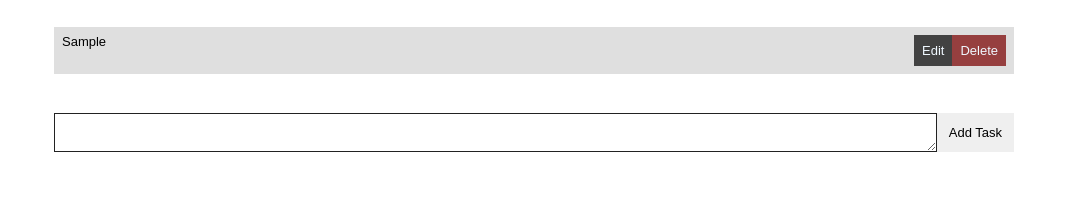
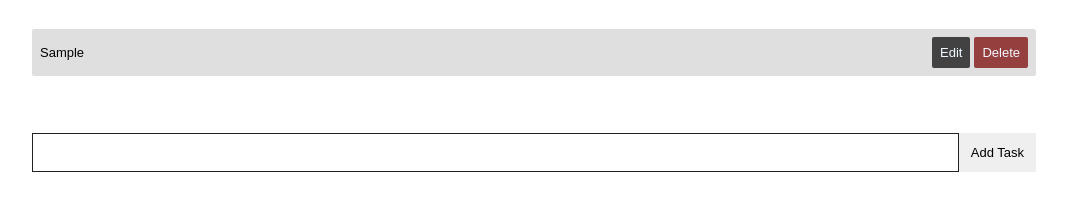
Before and after one commit to emirisawesome/todo, a plain HTML site: page index.html in a window 1280 px wide. Both pictures are taken after typing "Sample" into the empty fields and a click on the button "Add Task". Shown: the whole page, without its empty margins (106-1173 px from the left). Drawn offline with Linux system fonts and the light colour scheme.

Commit message:
add style, fix complcompleteTask deCompleteTask

```diff
--- a/css/style.css
+++ b/css/style.css
@@ -111,10 +111,12 @@ body, textarea, div, button, p {
     font-size: 13px;
 }
 
-
+.add__Task__Container {
+  padding: 0 8px;
+}
 .task__list, .add__Task__Container{
   display: flex;
-  max-width: 960px;
+  max-width: 1020px;
   margin: 21px auto;
 }
 .task__list{
@@ -124,6 +126,8 @@ body, textarea, div, button, p {
 .add__Task__Textarea{
   width: 100%;
   border: 1px solid #222;
+  padding: 3px;
+  resize: none;
 }
 
 .add__Task__Btn{
@@ -136,23 +140,43 @@ body, textarea, div, button, p {
 
 .act__list{
   margin: 6px 0;
-  background-color: rgb(223, 223, 223);
   width: 100%;
-
+  padding: 0 8px
 }
 .act__list article{
   display: flex;
   padding: 8px;
 }
+.actTaskArticle{
+  background-color: rgb(223, 223, 223);
+  margin: 2px 0;
+  border-radius: 2px;
+}
+.actTaskArticle p {
+  align-self: center;
+}
 .actTaskArticle:hover p{
   text-decoration: line-through;
 }
+
+
+.compTaskArticle{
+  background-color: rgb(121, 211, 125);
+  margin: 2px 0;
+  border-radius: 2px;
+}
 .compTaskArticle p{
   text-decoration: line-through;
+  align-self: center;
 
 }
 .compTaskArticle:hover p {
   text-decoration: none;
+}
+.compTaskArticle button,
+.actTaskArticle button {
+  margin-left: 4px;
+  border-radius: 2px;
 }
 .delBtn{
   padding: 8px;
@@ -169,8 +193,8 @@ body, textarea, div, button, p {
 }
 .comp__list{
   margin: 6px 0;
-  background-color: rgb(121, 211, 125);
   width: 100%;
+  padding: 8px;
 
 }
 .comp__list article {
--- a/js/script.js
+++ b/js/script.js
@@ -137,9 +137,9 @@ const deleteTask = (event) => {
 }
 
 
+const completeTask = (event) => {
+    let target = event.path[0].dataset.task
 
-const completeTask = (event) => {
-    let target = event.target.innerHTML
     let actTasks = JSON.parse(localStorage.getItem('acttasks'))
     let compTasks = JSON.parse(localStorage.getItem('comptasks'))
 
@@ -158,7 +158,8 @@ const completeTask = (event) => {
 
 
 const deCompleteTask = (event) => {
-    let target = event.target.innerHTML
+    let target = event.path[0].dataset.task
+
     let actTasks = JSON.parse(localStorage.getItem('acttasks'))
     let compTasks = JSON.parse(localStorage.getItem('comptasks'))
 
@@ -201,7 +202,7 @@ const changeTaskVal = (changedTaskTextareaVal, target) => {
 }
 
 const editTask = (event) => {
-    let target = event.target.dataset.teskname
+    let target = event.target.dataset.taskname
 
     let popupWrapper = document.createElement('div')
     popupWrapper.className = 'popupWrapper'
@@ -277,12 +278,14 @@ const displayTasks = () => {
         let actTaskArticle = document.createElement('article')
         actTaskArticle.className = 'actTaskArticle'
         actTaskArticle.id = `${taskId}`
+        actTaskArticle.setAttribute('data-task', `${i}`)
         actTaskArticle.addEventListener('click', completeTask)
         actList.append(actTaskArticle)
 
         let actTaskText = document.createElement('p')
         actTaskText.className = 'actTaskText'
         actTaskText.id = `${taskId}`
+        actTaskText.setAttribute('data-task', `${i}`)
         actTaskText.innerHTML = `${i}`
         actTaskArticle.append(actTaskText)
 
@@ -290,7 +293,7 @@ const displayTasks = () => {
         editBtn.className = 'editBtn'
         editBtn.innerHTML = 'Edit'
         editBtn.id = `${taskId}`
-        editBtn.setAttribute('data-teskname', `${i}`)
+        editBtn.setAttribute('data-taskname', `${i}`)
         editBtn.addEventListener('click', editTask)
         actTaskArticle.append(editBtn)
 
@@ -313,12 +316,14 @@ const displayTasks = () => {
         let compTaskArticle = document.createElement('article')
         compTaskArticle.className = 'compTaskArticle'
         compTaskArticle.id = `${taskId}`
+        compTaskArticle.setAttribute('data-task', `${i}`)
         compTaskArticle.addEventListener('click', deCompleteTask)
         compList.append(compTaskArticle)
 
         let compTaskText = document.createElement('p')
         compTaskText.className = 'compTaskText'
         compTaskText.id = `${taskId}`
+        compTaskText.setAttribute('data-task', `${i}`)
         compTaskText.innerHTML = `${i}`
         compTaskArticle.append(compTaskText)
 
@@ -326,7 +331,7 @@ const displayTasks = () => {
         editBtn.className = 'editBtn'
         editBtn.innerHTML = 'Edit'
         editBtn.id = `${taskId}`
-        editBtn.setAttribute('data-teskname', `${i}`)
+        editBtn.setAttribute('data-taskname', `${i}`)
         editBtn.addEventListener('click', editTask)
         compTaskArticle.append(editBtn)
 
```
